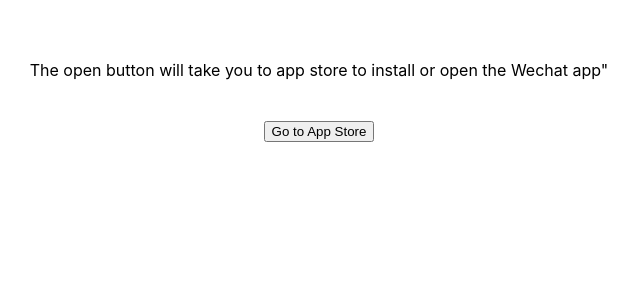
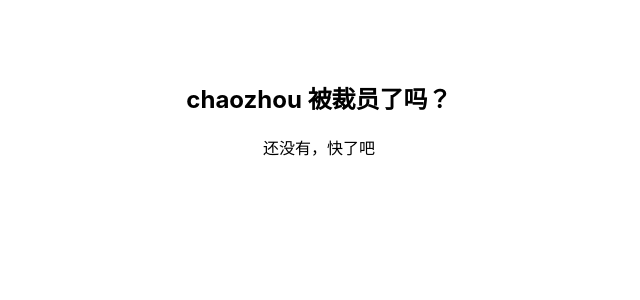
Before and after one commit to zhouchaoyuan/callapp-example, a React (Create React App) app: page / in a window 1280 px wide. Shown: the top 300 px of the page, without its empty margins (321-961 px from the left). Built offline with nearby package versions, Linux system fonts and the light colour scheme; what callapp-lib would draw is missing.

Commit message:
update to Q&A

```diff
--- a/public/index.html
+++ b/public/index.html
@@ -24,7 +24,7 @@
       work correctly both with client-side routing and a non-root public URL.
       Learn how to configure a non-root public URL by running `npm run build`.
     -->
-    <title>React App</title>
+    <title>灵魂问答</title>
   </head>
   <body>
     <noscript>You need to enable JavaScript to run this app.</noscript>
--- a/src/App.tsx
+++ b/src/App.tsx
@@ -59,7 +59,9 @@
       <br></br>
       <br></br>
       <br></br>
-      The open button will take you to app store to install or open the Wechat app"
+
+      <h2>chaozhou 被裁员了吗？</h2>
+      <p>还没有，快了吧</p>
 
       {/* <button
         onClick={() => {
@@ -113,7 +115,7 @@
       <br></br>
       <br></br>
       <br></br>
-      <button
+      {/* <button
         onClick={() => {
           window.location.href = "mimarket://details?id=com.tencent.mm"
           window.location.href = "samsungapps://ProductDetail/com.tencent.mm"
@@ -123,7 +125,7 @@
         }}
       >
         Go to App Store
-      </button>
+      </button> */}
     </div>
   );
 };
```
